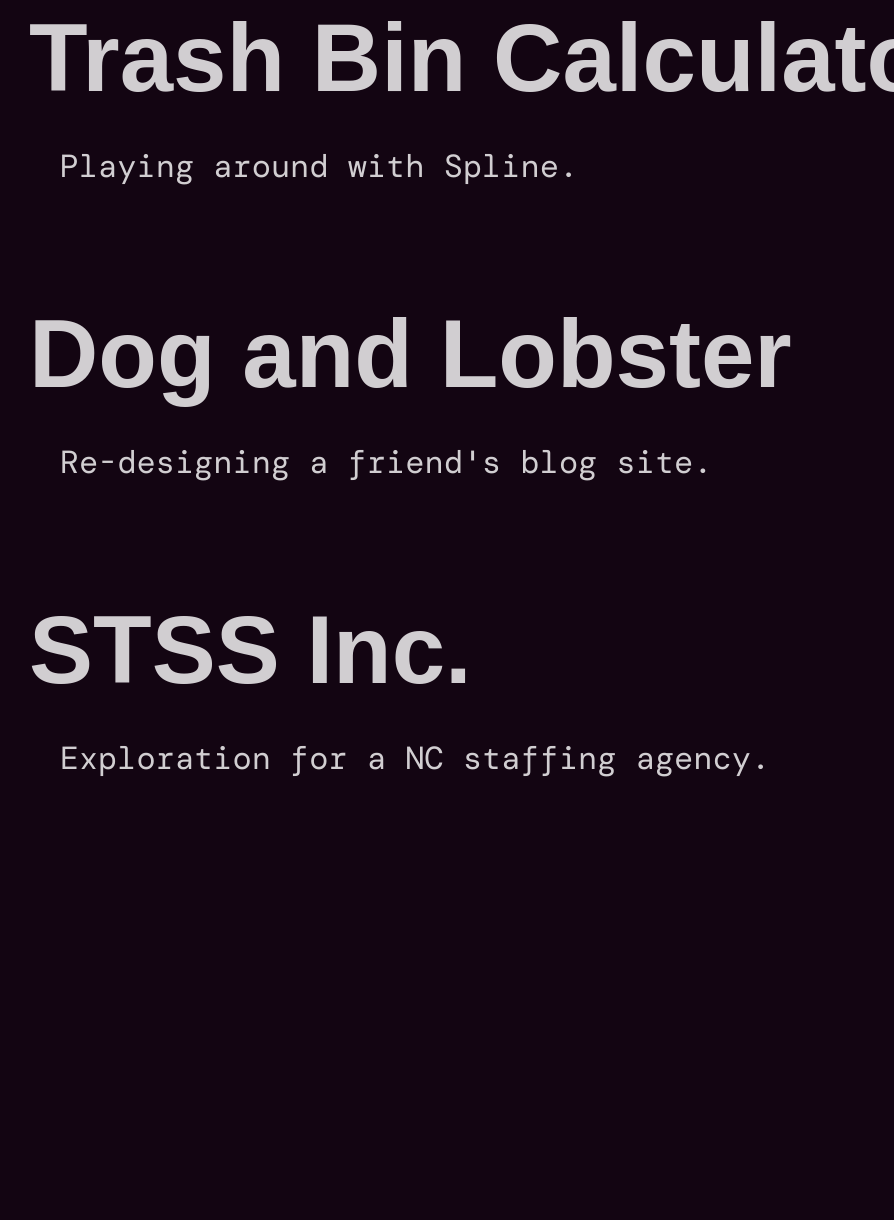
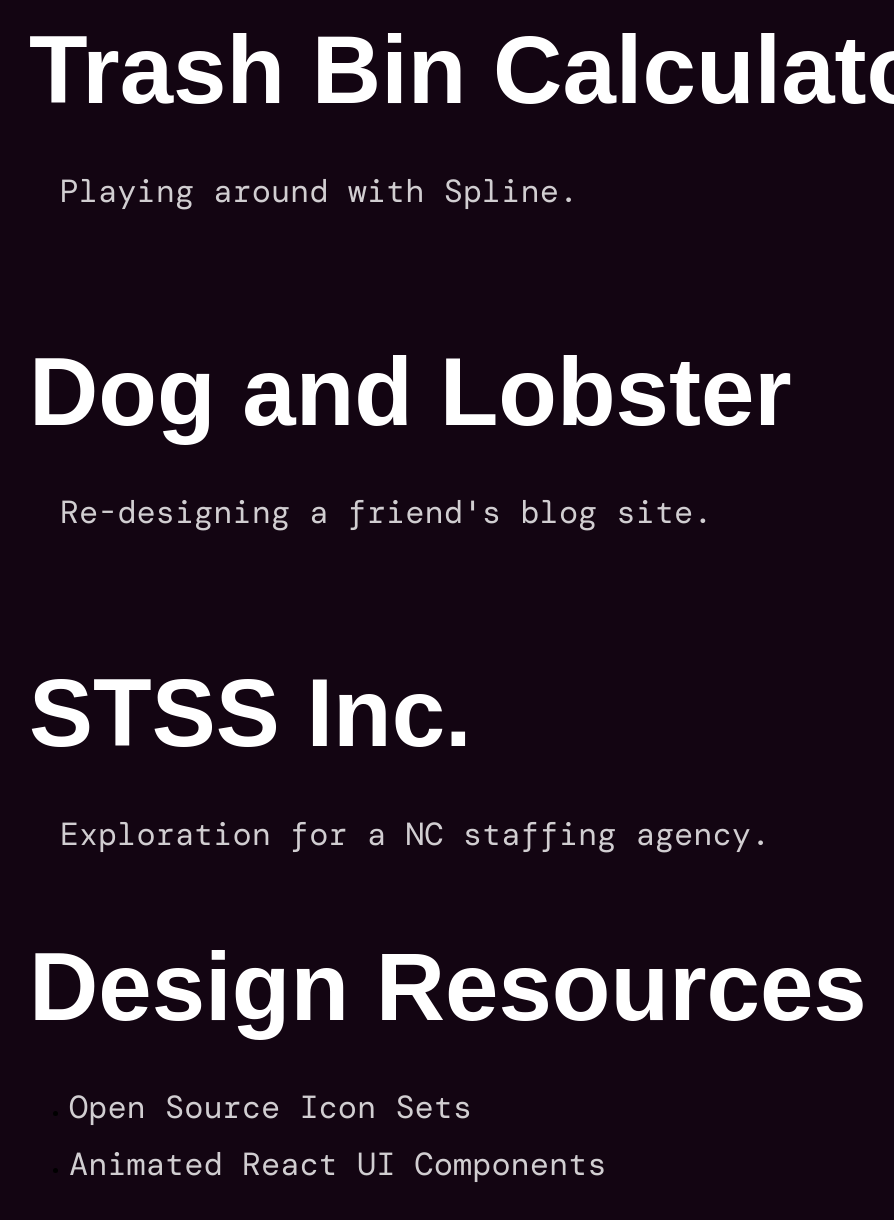
Before and after one commit to matthewincardona/jeremiah-dufflebag.net, a plain HTML site: page index.html in a window 1280 px wide. Shown: the part 106-1326 px from the top of the page, without its empty margins (99-993 px from the left). Before the commit the page ends 1045 px from the top, so only its background shows below. Drawn offline with nearby package versions, Linux system fonts and the light colour scheme; a web font is replaced by a local one.

Commit message:
feat: add design resources section

```diff
--- a/index.html
+++ b/index.html
@@ -20,19 +20,29 @@
   <body>
     <div class="container links">
       <div>
-        <p><a href="calculator.html">Trash Bin Calculator</a></p>
+        <h2><a href="calculator.html">Trash Bin Calculator</a></h2>
         <p style="margin-left: 3%">Playing around with Spline.</p>
       </div>
 
       <div>
-        <p><a href="dog-and-lobster.html">Dog and Lobster</a></p>
+        <h2><a href="dog-and-lobster.html">Dog and Lobster</a></h2>
         <p style="margin-left: 3%">Re-designing a friend's blog site.</p>
       </div>
 
       <div>
-        <p><a href="stss-inc.html">STSS Inc.</a></p>
+        <h2><a href="stss-inc.html">STSS Inc.</a></h2>
         <p style="margin-left: 3%">Exploration for a NC staffing agency.</p>
       </div>
+    </div>
+
+    <div class="resources">
+      <h2><b>Design Resources</b></h2>
+      <ul>
+        <li><a href="https://iconify.design/">Open Source Icon Sets</a></li>
+        <li>
+          <a href="https://www.reactbits.dev/">Animated React UI Components</a>
+        </li>
+      </ul>
     </div>
   </body>
 
@@ -60,6 +70,8 @@
       font-family: "Doto", sans-serif;
       font-weight: 800;
       font-size: clamp(3rem, 10vw, 6rem);
+      line-height: 40px;
+      color: white;
     }
 
     a:hover {
@@ -71,5 +83,9 @@
       flex-direction: column;
       row-gap: 3em;
     }
+
+    .resources li {
+      margin-bottom: 15px;
+    }
   </style>
 </html>
```
